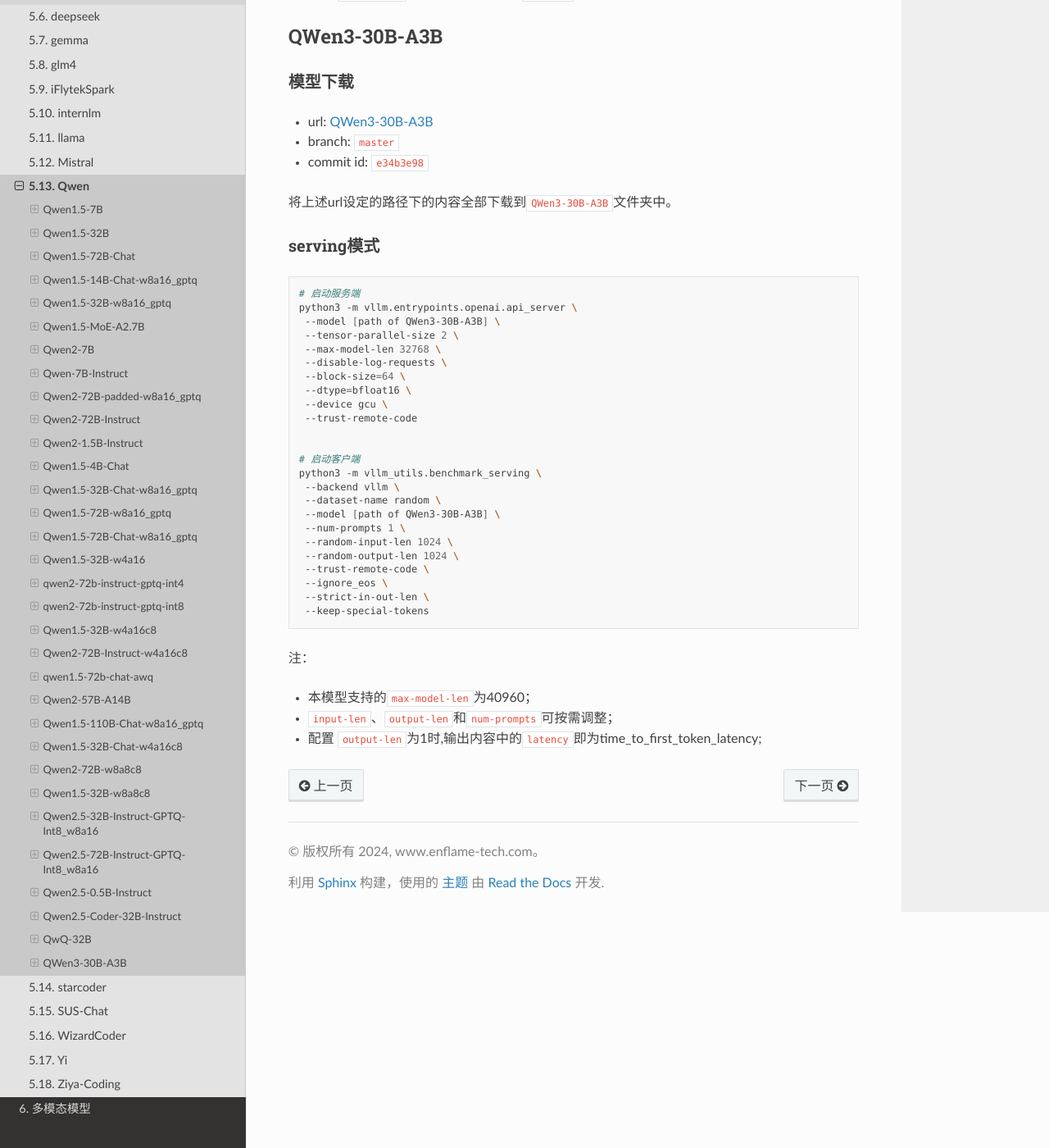
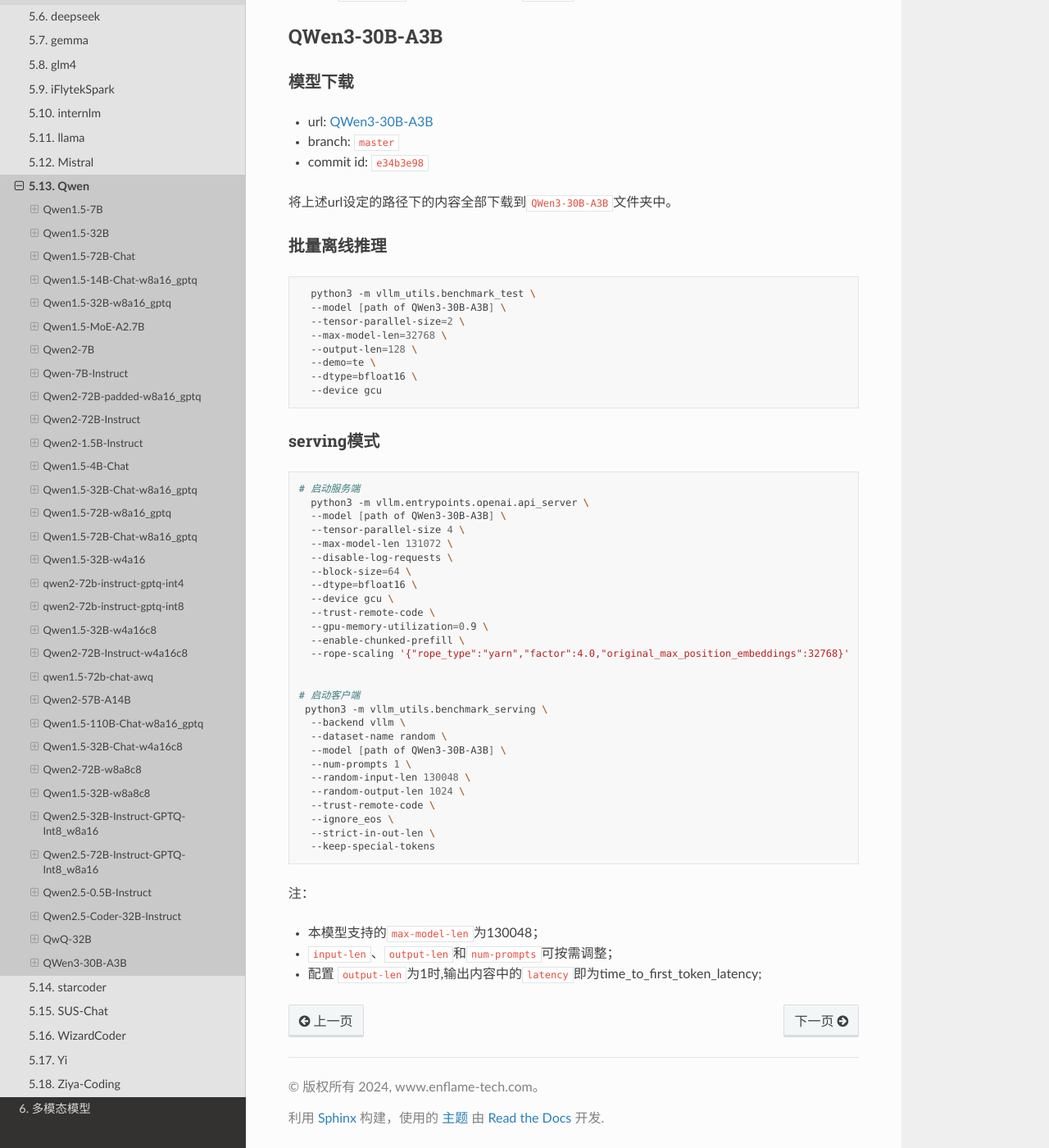
Before and after one commit to EnflameTechnology/vllm-gcu, a Sphinx documentation site: the page built from docs_gcu/content/source/LLMs/qwen.md, in a window 1280 px wide and 1400 px high, scrolled down 34577 px. Shown: the whole window at 82% size. Built offline with Sphinx 7.4.7 and the Read the Docs theme 3.1.0, drawn with Linux system fonts in a browser that asks for light colours; pages that are not in the unit, such as notebooks, are missing from menus.

Commit message:
[Docs](TR-58307) vllm: fix docs for qwen3_moe
Root Cause:
        fix docs
Solution:
        fix docs
Test:
        test on gcu
Impact area:
        vllm gcu
Fix status:
        done

Change-Id: I07f4e892daa098517364141b7191e2ac3a138c44

````diff
--- a/docs_gcu/content/source/LLMs/qwen.md
+++ b/docs_gcu/content/source/LLMs/qwen.md
@@ -1650,35 +1650,50 @@
 
 将上述url设定的路径下的内容全部下载到`QWen3-30B-A3B`文件夹中。
 
+#### 批量离线推理
+```shell
+  python3 -m vllm_utils.benchmark_test \
+  --model [path of QWen3-30B-A3B] \
+  --tensor-parallel-size=2 \
+  --max-model-len=32768 \
+  --output-len=128 \
+  --demo=te \
+  --dtype=bfloat16 \
+  --device gcu
+```
+
 #### serving模式
 
 ```shell
 # 启动服务端
-python3 -m vllm.entrypoints.openai.api_server \
- --model [path of QWen3-30B-A3B] \
- --tensor-parallel-size 2 \
- --max-model-len 32768 \
- --disable-log-requests \
- --block-size=64 \
- --dtype=bfloat16 \
- --device gcu \
- --trust-remote-code
+  python3 -m vllm.entrypoints.openai.api_server \
+  --model [path of QWen3-30B-A3B] \
+  --tensor-parallel-size 4 \
+  --max-model-len 131072 \
+  --disable-log-requests \
+  --block-size=64 \
+  --dtype=bfloat16 \
+  --device gcu \
+  --trust-remote-code \
+  --gpu-memory-utilization=0.9 \
+  --enable-chunked-prefill \
+  --rope-scaling '{"rope_type":"yarn","factor":4.0,"original_max_position_embeddings":32768}'
 
 
 # 启动客户端
-python3 -m vllm_utils.benchmark_serving \
- --backend vllm \
- --dataset-name random \
- --model [path of QWen3-30B-A3B] \
- --num-prompts 1 \
- --random-input-len 1024 \
- --random-output-len 1024 \
- --trust-remote-code \
- --ignore_eos \
- --strict-in-out-len \
- --keep-special-tokens
-```
-注：
-*  本模型支持的`max-model-len`为40960；
-*  `input-len`、`output-len`和`num-prompts`可按需调整；
-*  配置 `output-len`为1时,输出内容中的`latency`即为time_to_first_token_latency;
+ python3 -m vllm_utils.benchmark_serving \
+  --backend vllm \
+  --dataset-name random \
+  --model [path of QWen3-30B-A3B] \
+  --num-prompts 1 \
+  --random-input-len 130048 \
+  --random-output-len 1024 \
+  --trust-remote-code \
+  --ignore_eos \
+  --strict-in-out-len \
+  --keep-special-tokens
+```
+注：
+*  本模型支持的`max-model-len`为130048；
+*  `input-len`、`output-len`和`num-prompts`可按需调整；
+*  配置 `output-len`为1时,输出内容中的`latency`即为time_to_first_token_latency;
````
